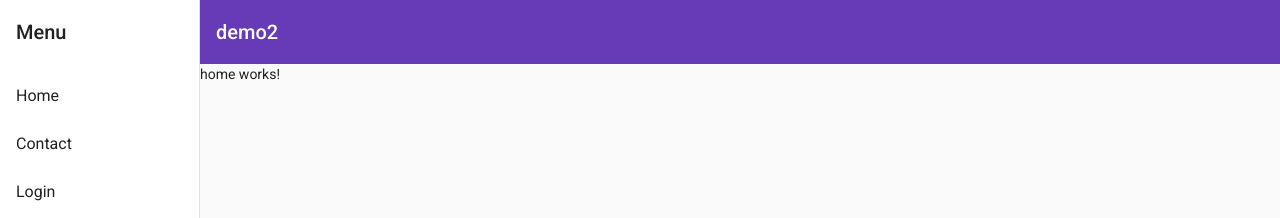
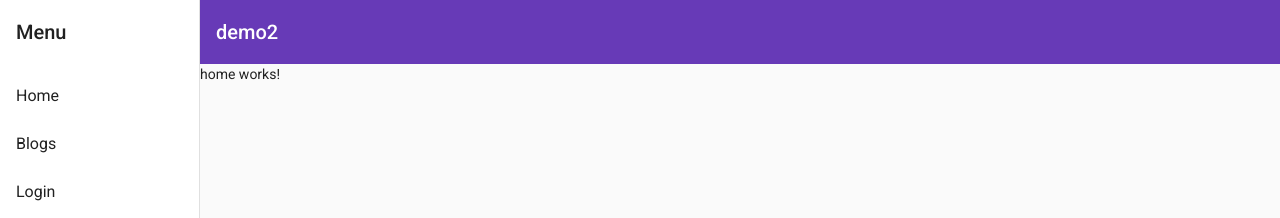
Before and after one commit to ChaurasiaAditya/Angular_Routing_Demo, an Angular app: page / in a window 1280 px wide. Shown: the top 218 px of the page. Built offline with nearby package versions, Linux system fonts and the light colour scheme.

Commit message:
Added function to fetch noted fron json serverr

```diff
--- a/src/app/app-routing.module.ts
+++ b/src/app/app-routing.module.ts
@@ -1,5 +1,6 @@
 import { NgModule } from '@angular/core';
 import { RouterModule, Routes } from '@angular/router';
+import { BlogsComponent } from './blogs/blogs.component';
 import { ContactComponent } from './contact/contact.component';
 import { HomeComponent } from './home/home.component';
 import { LoginComponent } from './login/login.component';
@@ -12,8 +13,8 @@ const routes: Routes = [
     component:HomeComponent
   },
   {
-    path:"contact",
-    component:ContactComponent
+    path:"blogs",
+    component:BlogsComponent
   },
   {
     path:"login",
--- a/src/app/app.module.ts
+++ b/src/app/app.module.ts
@@ -18,6 +18,7 @@ import { RegistorComponent } from './registor/registor.component';
 import { ViewproductComponent } from './viewproduct/viewproduct.component';
 import { NotesComponent } from './notes/notes.component';
 import { BlogsComponent } from './blogs/blogs.component';
+import { HttpClientModule } from '@angular/common/http';
 
 @NgModule({
   declarations: [
@@ -40,7 +41,8 @@ import { BlogsComponent } from './blogs/blogs.component';
     MatButtonModule,
     MatSidenavModule,
     MatIconModule,
-    MatListModule
+    MatListModule,
+    HttpClientModule
   ],
   providers: [],
   bootstrap: [AppComponent]
--- a/src/app/blogs/blogs.component.html
+++ b/src/app/blogs/blogs.component.html
@@ -1,3 +1,4 @@
+
 <div class="blog-container">
     <div class="blog" *ngFor="let blog of blogs">
         <a href="#">
--- a/src/app/blogs/blogs.component.ts
+++ b/src/app/blogs/blogs.component.ts
@@ -16,8 +16,7 @@ export class BlogsComponent implements OnInit {
   ngOnInit(): void {
     this.blogService.getAllBlogs().subscribe({
       next: (data) => this.blogs = data,
-      error: () => alert("Failed to Fetch Blogs due to Network Error!!!"),
-      complete: () => alert("Blog Data Fetched Successfully!!!")
+      error: () => alert("Failed to Fetch Blogs due to Network Error!!!")
     })
   }
 
--- a/src/app/header/header.component.html
+++ b/src/app/header/header.component.html
@@ -6,7 +6,7 @@
     <mat-toolbar>Menu</mat-toolbar>
     <mat-nav-list>
       <a mat-list-item routerLink="">Home</a>
-      <a mat-list-item routerLink="contact">Contact</a>
+      <a mat-list-item routerLink="blogs">Blogs</a>
       <a mat-list-item routerLink="login">Login</a>
       <a mat-list-item routerLink="registor">Register</a>
       <a mat-list-item routerLink="login">View Product</a>
--- a/src/app/notes/notes.component.ts
+++ b/src/app/notes/notes.component.ts
@@ -1,4 +1,6 @@
 import { Component, OnInit } from '@angular/core';
+import { Note } from '../model/note';
+import { NoteService } from '../note.service';
 
 @Component({
   selector: 'app-notes',
@@ -7,9 +9,16 @@ import { Component, OnInit } from '@angular/core';
 })
 export class NotesComponent implements OnInit {
 
-  constructor() { }
+  constructor(private noteservice: NoteService) { }
+
+
+  NOTE!: Note[];
 
   ngOnInit(): void {
+    this.noteservice.getNotes().subscribe({
+      next: (data) => this.NOTE = data,
+      error: () => alert("Failed to Fetch Note due to Network Error!!!")
+    })
   }
 
 }
```
